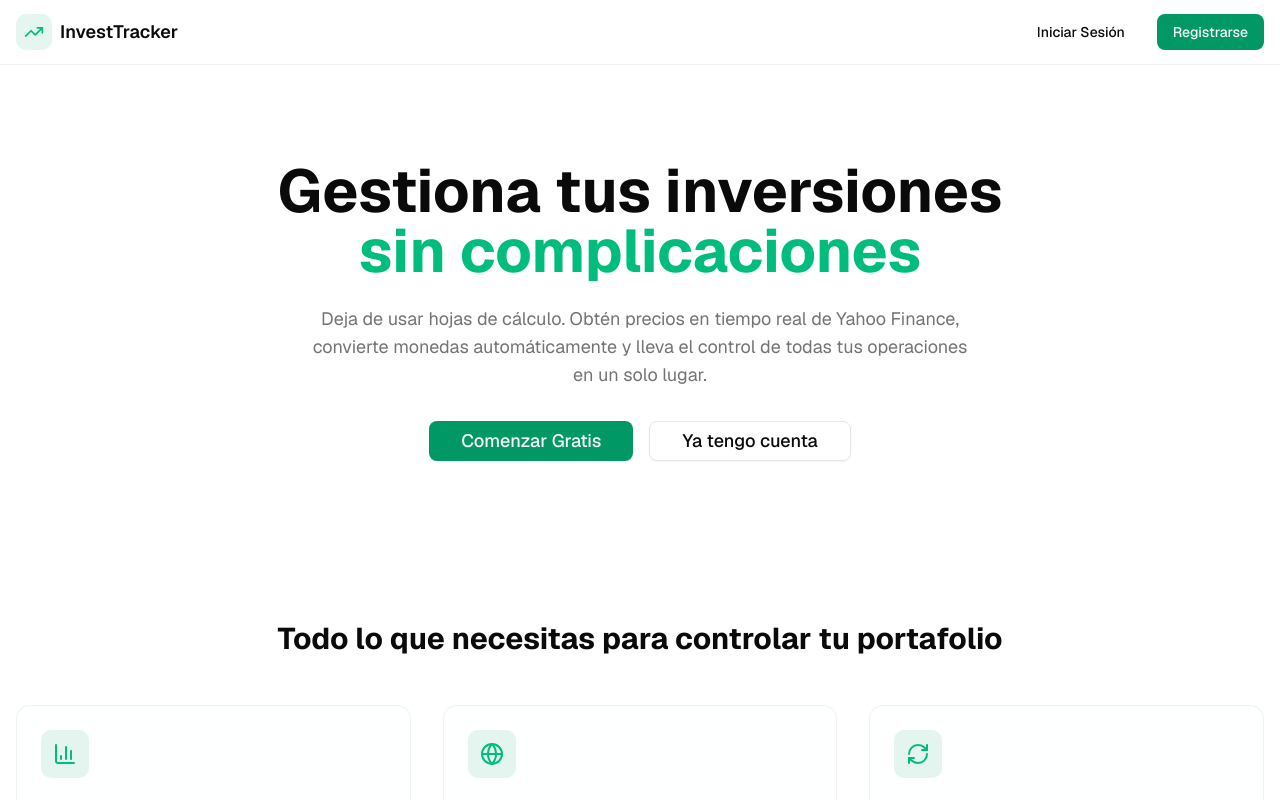
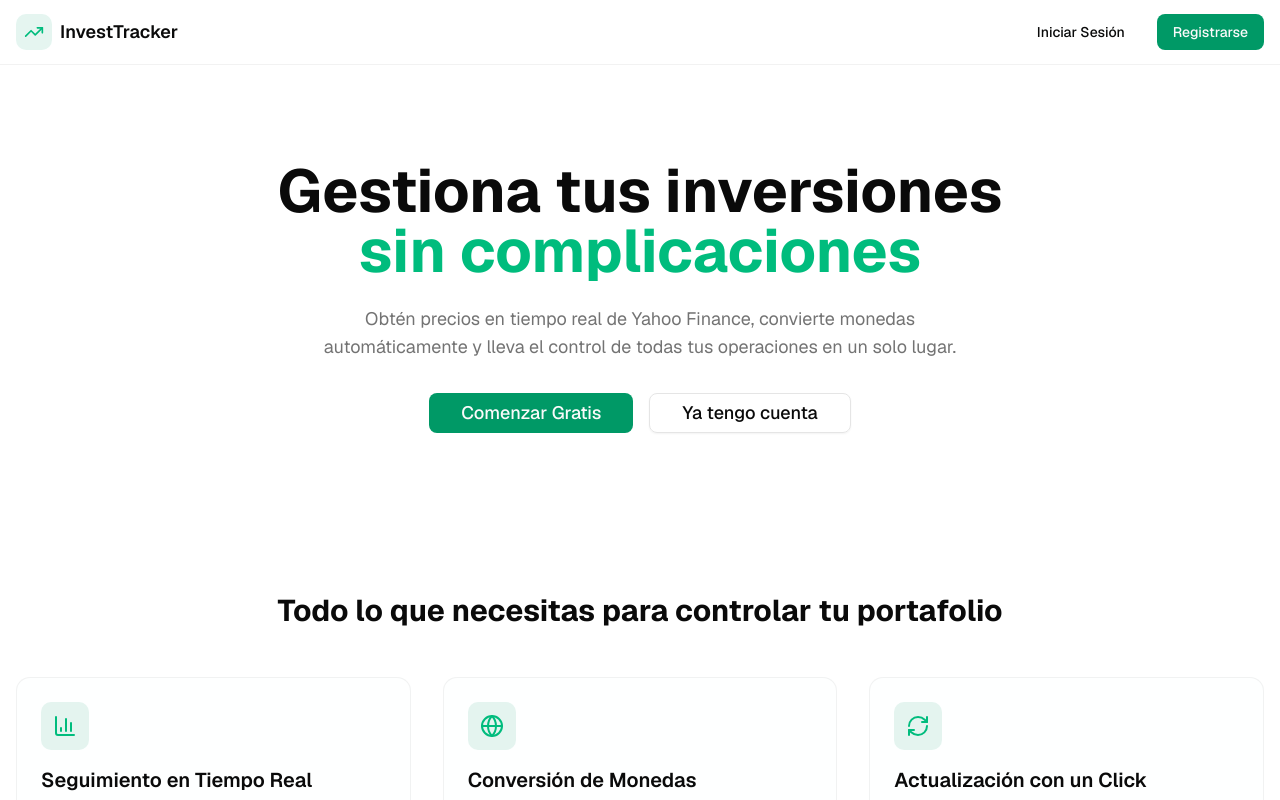
Before and after one commit to NicoPagani27/InvestTracker, a Next.js app: page / in a window 1280 px wide. Shown: the top 800 px of the page. Built offline with nearby package versions, Linux system fonts and the light colour scheme; no server answers.

Commit message:
Remove 'Deja de usar hojas de cálculo' from home description

```diff
--- a/app/page.tsx
+++ b/app/page.tsx
@@ -78,7 +78,7 @@ export default async function HomePage() {
           <span className="text-emerald-500">sin complicaciones</span>
         </h1>
         <p className="text-lg text-muted-foreground max-w-2xl mx-auto mb-8 text-pretty">
-          Deja de usar hojas de cálculo. Obtén precios en tiempo real de Yahoo Finance, convierte monedas
+          Obtén precios en tiempo real de Yahoo Finance, convierte monedas
           automáticamente y lleva el control de todas tus operaciones en un solo lugar.
         </p>
         <div className="flex flex-col sm:flex-row gap-4 justify-center">
```
